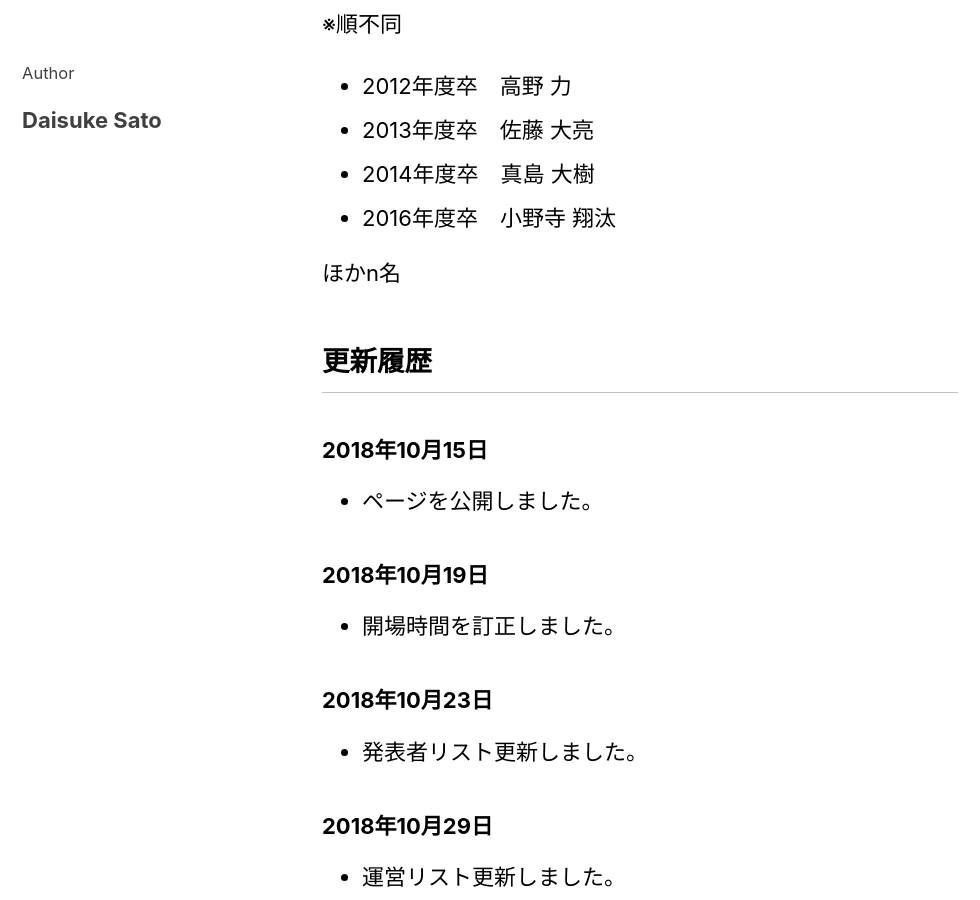
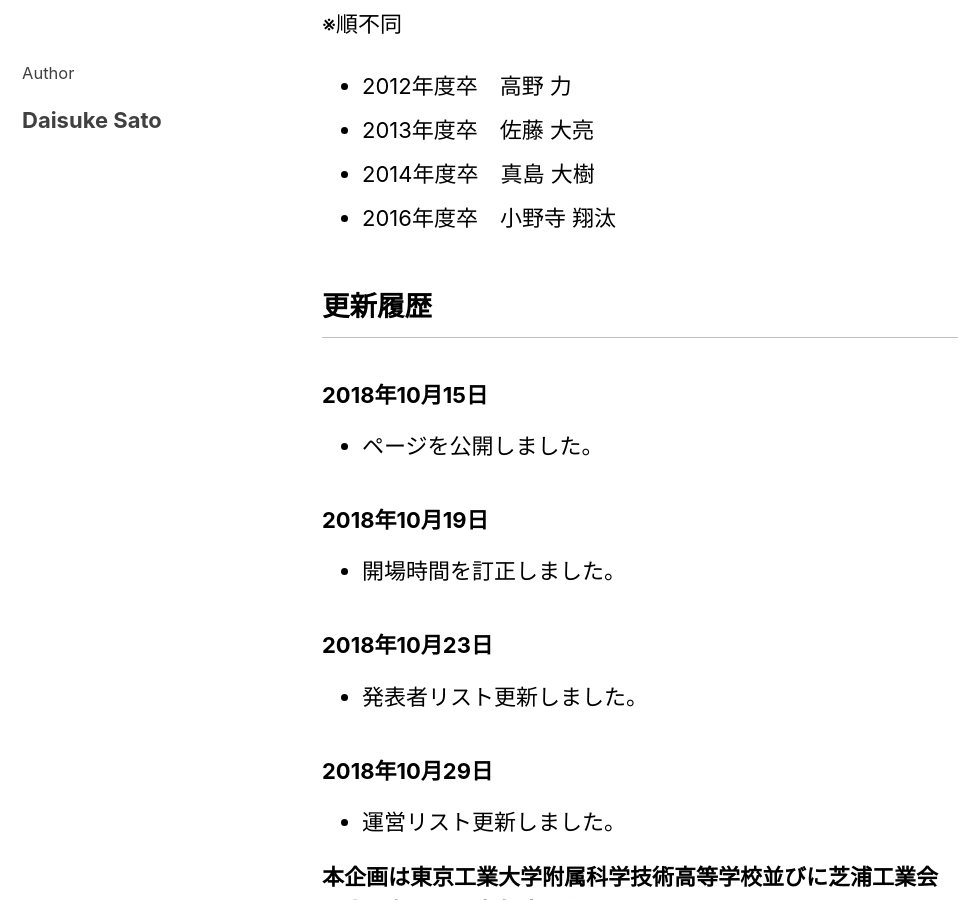
Before and after one commit to tofuconf/tofuconf.club, a Jekyll site: the page built from _posts/2018-10-15-3rd-tofuconf-general.md, in a window 1280 px wide and 900 px high, scrolled down 5270 px. Shown: the whole window, without its empty margins (0-980 px from the left). Built offline with Jekyll 4.4.1, drawn with Linux system fonts in a browser that asks for light colours; nearby versions of some CDN libraries.

Commit message:
Fix typo

```diff
--- a/_posts/2018-10-15-3rd-tofuconf-general.md
+++ b/_posts/2018-10-15-3rd-tofuconf-general.md
@@ -146,8 +146,6 @@ tofuConf#3ではアカデミック枠(課題研究や卒論など)を用意し
 * 2014年度卒　真島 大樹
 * 2016年度卒　小野寺 翔汰
 
-ほかn名
-
 ## 更新履歴
 
 ### 2018年10月15日
```
